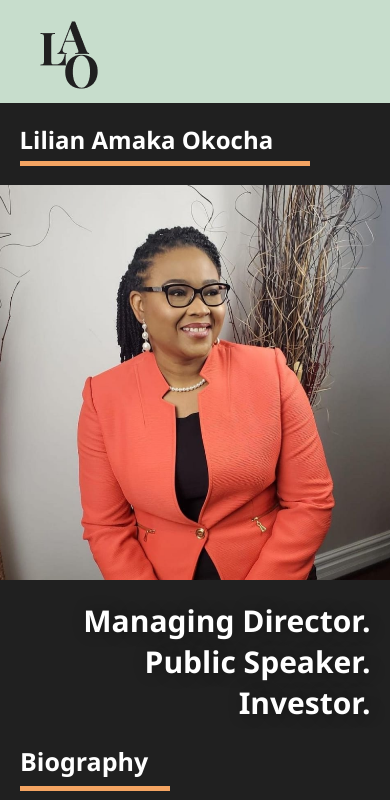
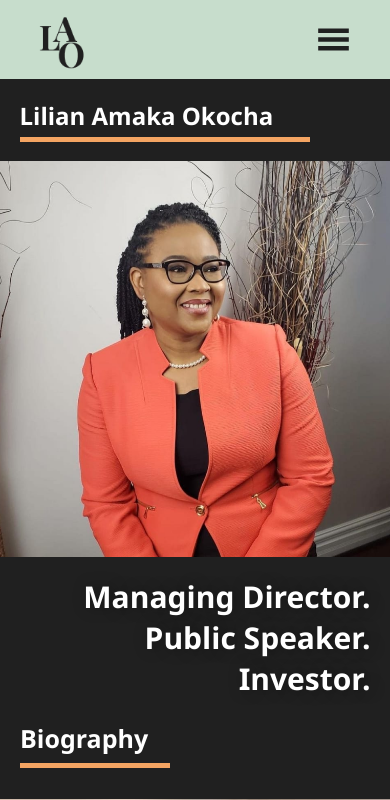
Before and after one commit to EbukaMoses/Amaka-Okocha, a React (Vite) app: page / in a window 390 px wide. Shown: the top 800 px of the page. Built offline with nearby package versions, Linux system fonts and the light colour scheme.

Commit message:
made the navbar responsive

```diff
--- a/package.json
+++ b/package.json
@@ -12,6 +12,7 @@
   "dependencies": {
     "react": "^18.3.1",
     "react-dom": "^18.3.1",
+    "react-icons": "^5.3.0",
     "react-router-dom": "^6.23.1"
   },
   "devDependencies": {
--- a/src/Common/Common.css
+++ b/src/Common/Common.css
@@ -82,12 +82,20 @@
     padding: 1% 10%;
   }
   .navbar .logo {
-    width: 20%;
+    width: 15%;
+  }
+  .navbar .navbarIcon {
+    color: var(--Black);
+    font-size: 35px;
+    cursor: pointer;
+  }
+  .navbar nav.hidden_nav{
+    display: none;
   }
   .navbar nav {
     width: 50%;
     position: absolute;
-    display: none;
+    /* display: none; */
     flex-direction: column;
     /* padding: 30px; */
     gap: unset;
--- a/src/Common/Navbar.jsx
+++ b/src/Common/Navbar.jsx
@@ -1,19 +1,34 @@
-import React from 'react'
-import "./Common.css"
-import logo from "/images/logo.png"
-import { Link } from 'react-router-dom'
+import React, { useState } from "react";
+import "./Common.css";
+import logo from "/images/logo.png";
+import { Link } from "react-router-dom";
+import { GiHamburgerMenu } from "react-icons/gi";
+import { MdOutlineCancel } from "react-icons/md";
 
 const Navbar = () => {
+const [navbar, setNavbar] = useState(false)
   return (
     <div className="navbar">
-      <img src={logo} className='logo' alt="Lilian Amaka Okocha" />
-      <nav>
+      <img src={logo} className="logo" alt="Lilian Amaka Okocha" />
+      {navbar ? (
+        <MdOutlineCancel
+          className="navbarIcon"
+          onClick={() => setNavbar(false)}
+        />
+      ) : (
+        <GiHamburgerMenu
+          className="navbarIcon"
+          onClick={() => setNavbar(true)}
+        />
+      )}
+
+      <nav className={`${!navbar && "hidden_nav"}`}>
         <Link to="">Home</Link>
         <Link to="">About</Link>
         <Link to="">Gallery</Link>
       </nav>
     </div>
   );
-}
+};
 
-export default Navbar
+export default Navbar;
```
Also changed, not shown: 1 other file (tests, documents, lock files or other folders).
